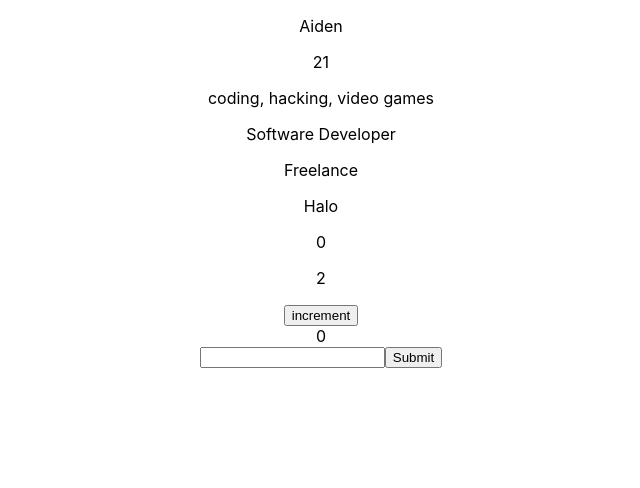
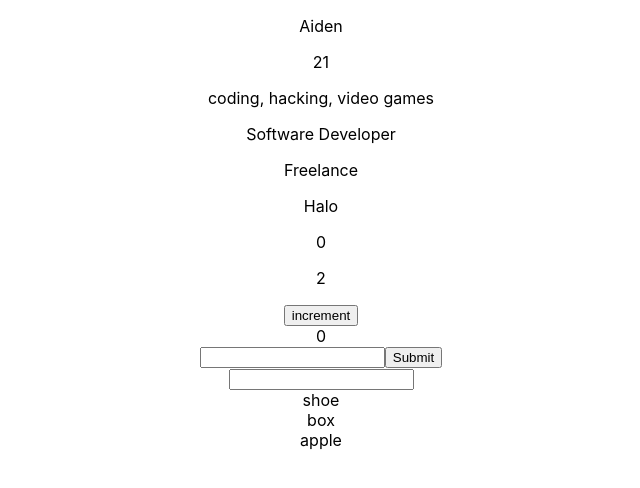
Before and after one commit to AidenOliver/test-app2, a React (Create React App) app: page / in a window 1280 px wide. Shown: the top 488 px of the page, without its empty margins (319-959 px from the left). Built offline with nearby package versions, Linux system fonts and the light colour scheme.

Commit message:
Added Search.js to Test-components

```diff
--- a/src/App.js
+++ b/src/App.js
@@ -1,9 +1,10 @@
 import React from 'react'
 import './App.css';
-import Nav from './components/Nav'
-import {ContextProvider} from './contexts/Context'
-import Test from './components/Test'
-import Form from './components/Form'
+import Nav from './Test-components/Nav'
+import {ContextProvider} from './Test-context/Context'
+import Test from './Test-components/Test'
+import Form from './Test-components/Form'
+import Search from './Test-components/Search'
 
 
 const App = () => {
@@ -13,6 +14,7 @@ const App = () => {
         <Nav />
         <Test />
         <Form />
+        <Search />
       </div>
     </ContextProvider>
   );
--- a/src/components/Form.js
+++ b/src/Test-components/Form.js
@@ -46,7 +46,7 @@ const Form = () => {
                 {items.map((item, idx) => (
                     <div key={idx}>
                         {item.text}
-                        {/* initiliaze remove function inside onClick with arrow function, pass in idx to removeItems*/}
+                        {/* Inside onClick handler, initiliaze remove function via arrow function, pass in idx to removeItems*/}
                         <button onClick={() => removeItems(idx)}>remove</button>
                     </div>
                 ))}
--- a/src/components/Nav.js
+++ b/src/Test-components/Nav.js
@@ -1,5 +1,5 @@
 import React, {useContext} from 'react'
-import {Context} from '../contexts/Context'
+import {Context} from '../Test-context/Context'
 
 const Nav = () => {
   const [items, setItems] = useContext(Context)
@@ -14,6 +14,7 @@ const Nav = () => {
           <p>{item.title}</p>
           <p>{item.jobType}</p>
           <p>{item.games}</p>
+          <p>{item.religious}</p>
         </div>
       ))}
     </div>
--- /dev/null
+++ b/src/Test-components/Search.js
@@ -0,0 +1,47 @@
+import React, {useContext, useEffect, useState} from 'react'
+// import {Context, ContextProvider} from '../Test-context/Context'
+
+const Search = () => {
+    // const [items, setItems] = useContext(Context)
+
+    // data
+    const moreItems = [
+        "shoe",
+        "box",
+        "apple"
+    ]
+    // input state
+    const [search, setSearch] = useState("")
+    // search results state
+    const [results, setResults] = useState([])
+    // use setter function to detect changes in string value/input
+    const handleChange = (e) => {
+        setSearch(e.target.value)
+    }
+    //re-render when search string updates/changes
+    useEffect(() => {
+        // filter data through input based on search value/string
+        const searchResults = moreItems.filter(item =>
+            item.includes(search)
+        )
+        setResults(searchResults)
+    }, [search])
+
+    return (
+            <div className="Search">
+                <input
+                    type="text"
+                    value={search}
+                    // pass in change function to onChange handler
+                    onChange={handleChange}
+                />
+                <div>
+                    {results.map((searches, idx) => (
+                        <div key={idx}>{searches}</div>
+                    ))}
+                </div>
+            </div>
+    )
+}
+
+export default Search
--- a/src/contexts/Context.js
+++ b/src/Test-context/Context.js
@@ -9,7 +9,8 @@ export const ContextProvider = (props) => {
         hobbies: "coding, hacking, video games",
         title: "Software Developer",
         jobType: "Freelance",
-        games: "Halo"
+        games: "Halo",
+        religious: false
     }])
 
   return (
```
Also changed, not shown: src/Test-components/Test.js (renamed from src/components/Test.js), 1 other file (tests, documents, lock files or other folders).
